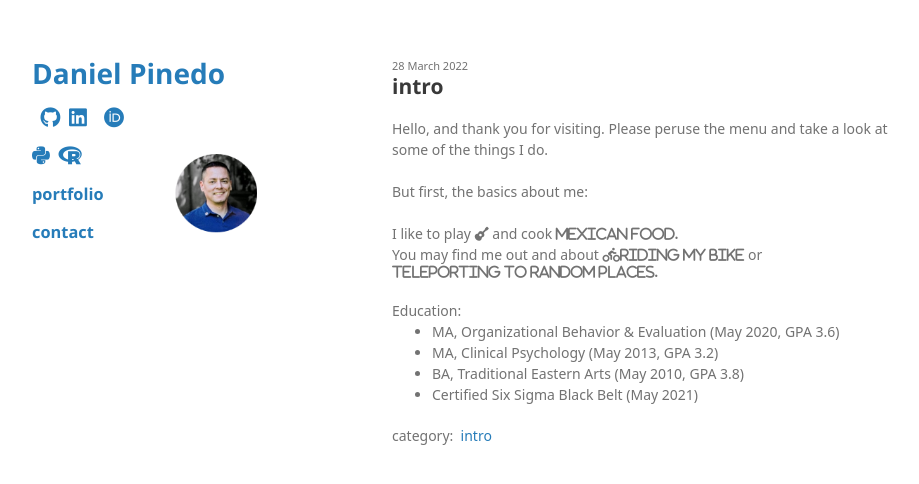
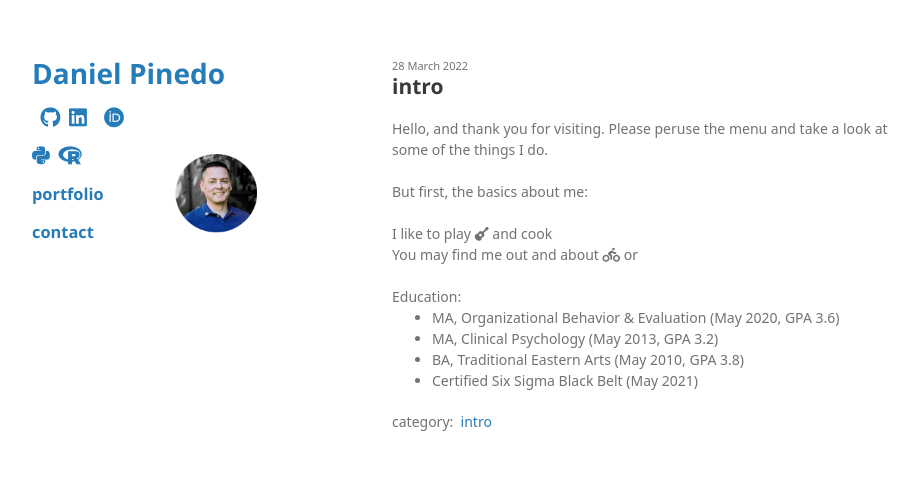
Before and after one commit to odenipinedo/odenipinedo.github.io, a Jekyll site: the page built from _posts/2022-03-28-intro.html, in a window 1280 px wide. Shown: the top 484 px of the page, without its empty margins (178-1097 px from the left). Built offline with Jekyll 4.4.1, drawn with Linux system fonts in a browser that asks for light colours; nearby versions of some CDN libraries; some web fonts are replaced; a style sheet for code colours, icons or effects is not loaded; the repository's description, which GitHub fills in, is left out.

Commit message:
Update 2022-03-28-intro.html

```diff
--- a/_posts/2022-03-28-intro.html
+++ b/_posts/2022-03-28-intro.html
@@ -15,8 +15,8 @@ Hello, and thank you for visiting. Please peruse the menu and take a look at som
 <br>
 But first, the basics about me:<br>
 <br>
-I like to play <i class="fa-solid fa-guitar"></i> and cook <i class="fa-solid fa-taco">mexican food.</i><br>
-You may find me out and about <i class="fa-solid fa-person-biking">riding my bike</i> or <i class="fa-solid fa-person-from-portal">teleporting to random places.</i><br>
+I like to play <i class="fa-solid fa-guitar"></i> and cook <i class="fa-solid fa-taco"></i><br>
+You may find me out and about <i class="fa-solid fa-person-biking"></i> or <i class="fa-solid fa-person-from-portal"></i><br>
 <br>
 Education:<br>
 <ul>
```
